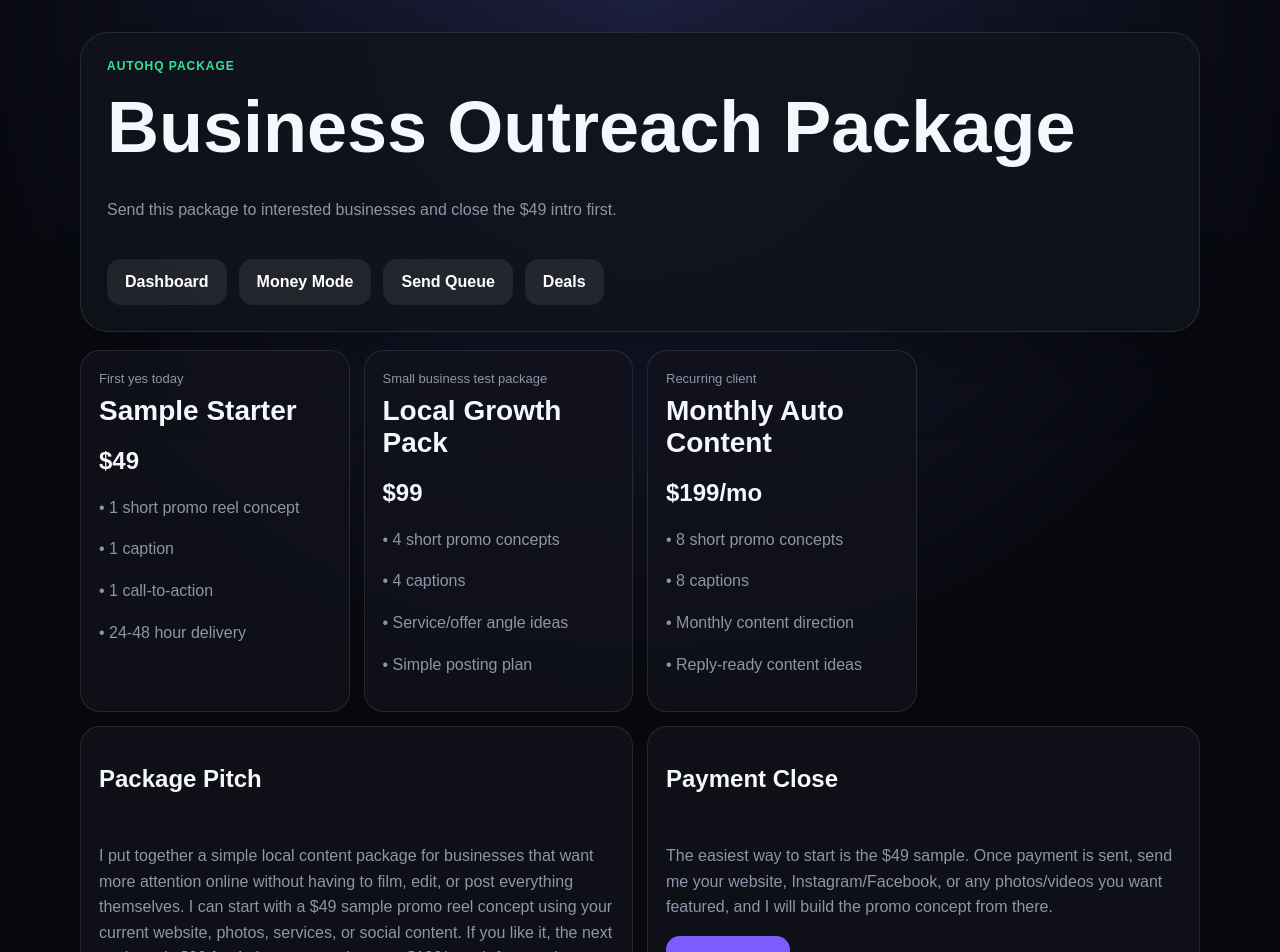
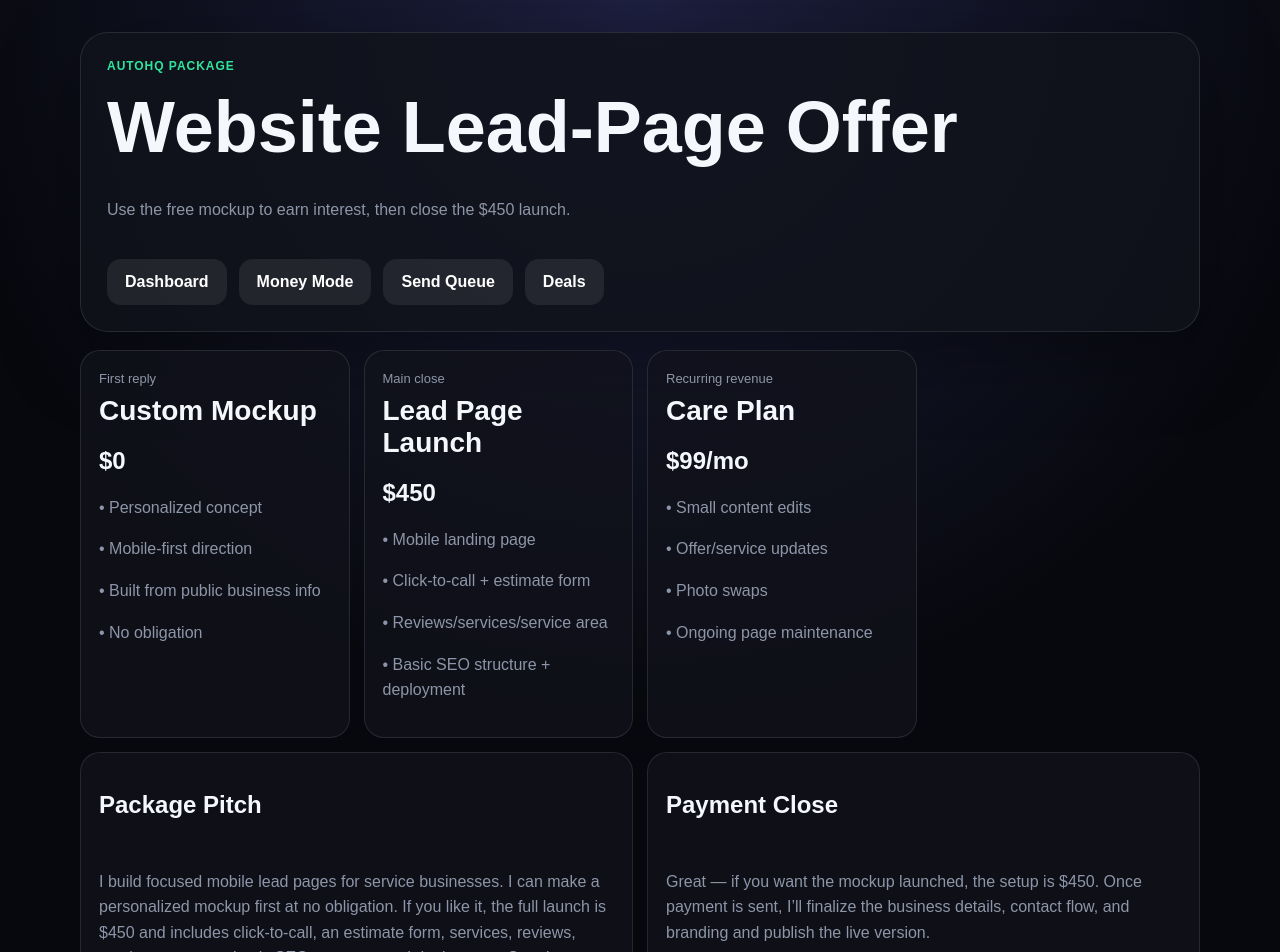
Before and after one commit to GCreative850/auto, a Next.js app: page /package in a window 1280 px wide. Shown: the top 952 px of the page. Built offline with nearby package versions, Linux system fonts and the light colour scheme.

Commit message:
Replace promo packages with lead-page packages

```diff
--- a/app/package/page.tsx
+++ b/app/package/page.tsx
@@ -2,28 +2,28 @@
 
 const packages = [
   {
-    name: "Sample Starter",
-    price: "$49",
-    bestFor: "First yes today",
-    deliverables: ["1 short promo reel concept", "1 caption", "1 call-to-action", "24-48 hour delivery"]
+    name: "Custom Mockup",
+    price: "$0",
+    bestFor: "First reply",
+    deliverables: ["Personalized concept", "Mobile-first direction", "Built from public business info", "No obligation"]
   },
   {
-    name: "Local Growth Pack",
-    price: "$99",
-    bestFor: "Small business test package",
-    deliverables: ["4 short promo concepts", "4 captions", "Service/offer angle ideas", "Simple posting plan"]
+    name: "Lead Page Launch",
+    price: "$450",
+    bestFor: "Main close",
+    deliverables: ["Mobile landing page", "Click-to-call + estimate form", "Reviews/services/service area", "Basic SEO structure + deployment"]
   },
   {
-    name: "Monthly Auto Content",
-    price: "$199/mo",
-    bestFor: "Recurring client",
-    deliverables: ["8 short promo concepts", "8 captions", "Monthly content direction", "Reply-ready content ideas"]
+    name: "Care Plan",
+    price: "$99/mo",
+    bestFor: "Recurring revenue",
+    deliverables: ["Small content edits", "Offer/service updates", "Photo swaps", "Ongoing page maintenance"]
   }
 ];
 
-const packagePitch = `I put together a simple local content package for businesses that want more attention online without having to film, edit, or post everything themselves. I can start with a $49 sample promo reel concept using your current website, photos, services, or social content. If you like it, the next package is $99 for 4 short promo pieces or $199/month for ongoing content.`;
-const paymentClose = `The easiest way to start is the $49 sample. Once payment is sent, send me your website, Instagram/Facebook, or any photos/videos you want featured, and I will build the promo concept from there.`;
-const scopeMessage = `What is included: short-form promo concept, caption, hook, and call-to-action. What is not included in the intro sample: paid ads, full social media management, filming on-site, or guaranteed sales. The goal is to give you usable content direction quickly.`;
+const packagePitch = `I build focused mobile lead pages for service businesses. I can make a personalized mockup first at no obligation. If you like it, the full launch is $450 and includes click-to-call, an estimate form, services, reviews, service-area copy, basic SEO structure, and deployment. Ongoing updates are optional at $99/month.`;
+const paymentClose = `Great — if you want the mockup launched, the setup is $450. Once payment is sent, I’ll finalize the business details, contact flow, and branding and publish the live version.`;
+const scopeMessage = `Included: one conversion-focused lead page, mobile optimization, click-to-call, estimate/contact form, service/review/service-area sections, basic SEO structure, and deployment. Not included: paid ads, guaranteed sales/leads, guaranteed search rankings, full custom software, or a large multi-page rebuild unless separately quoted.`;
 
 export default function PackagePage() {
   async function copy(text: string) {
@@ -34,8 +34,8 @@ export default function PackagePage() {
     <main className="container">
       <section className="hero">
         <div className="kicker">AutoHQ Package</div>
-        <h1>Business Outreach Package</h1>
-        <p>Send this package to interested businesses and close the $49 intro first.</p>
+        <h1>Website Lead-Page Offer</h1>
+        <p>Use the free mockup to earn interest, then close the $450 launch.</p>
         <div className="actions">
           <a className="secondary" href="/">Dashboard</a>
           <a className="secondary" href="/money-mode">Money Mode</a>
```
